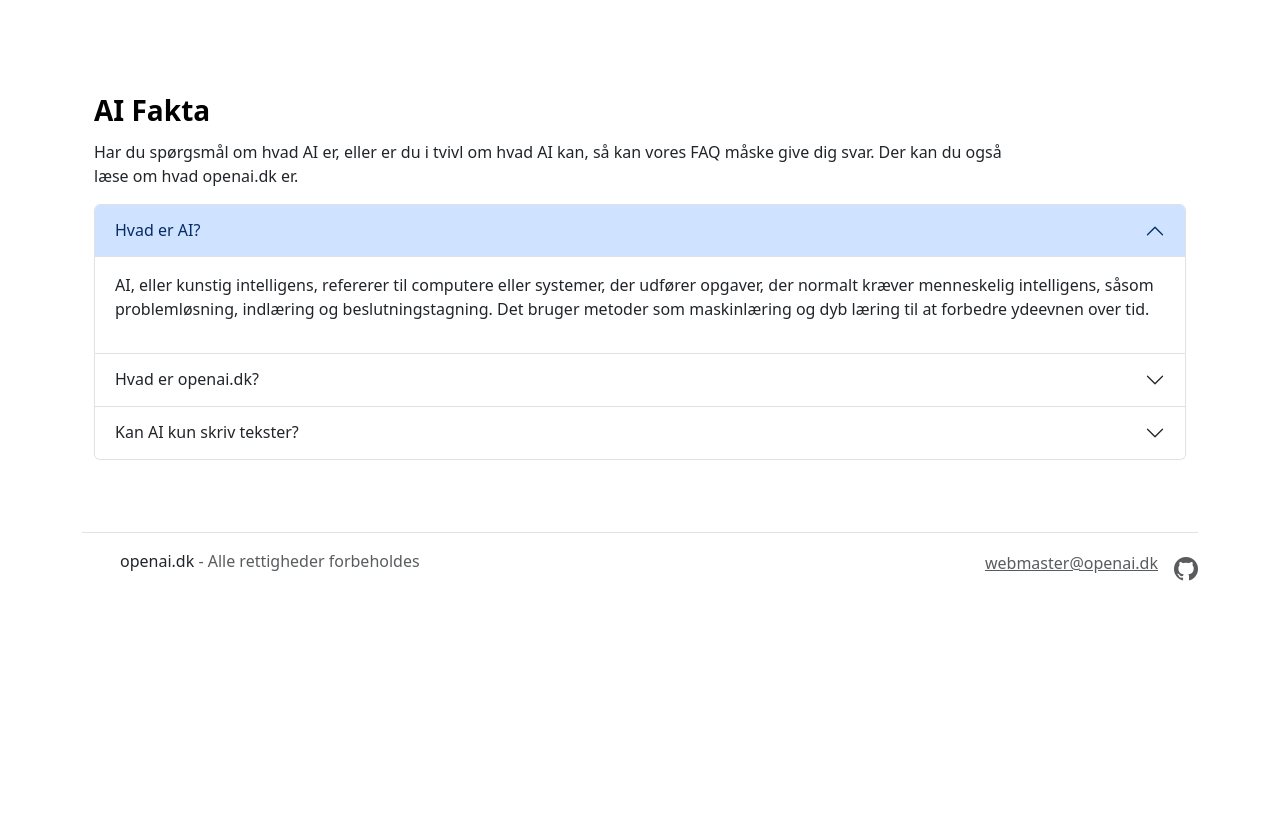
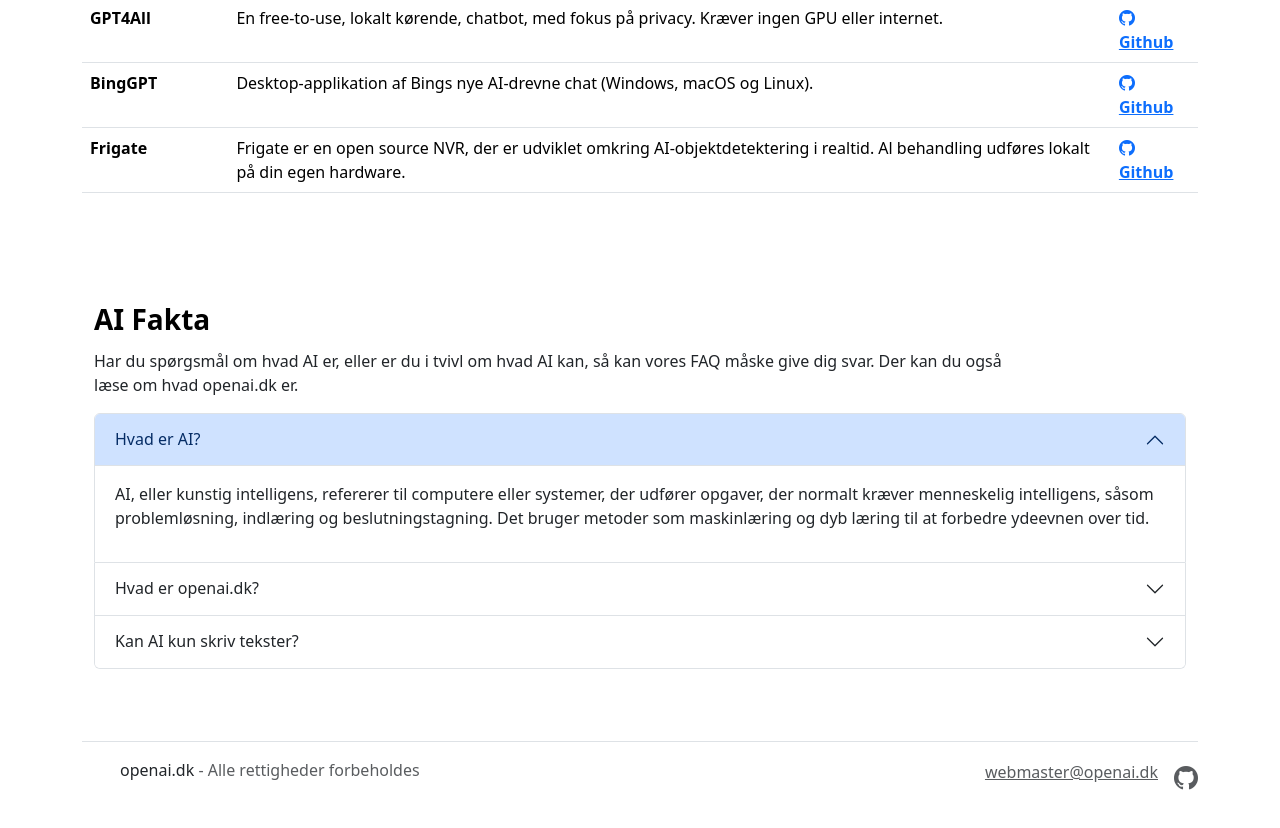
Before and after one commit to victorpahuus/openai.dk, a plain HTML site: page index.html in a window 1280 px wide. Shown: the part 1120-1948 px from the top of the page. Before the commit the page ends 1749 px from the top, so only its background shows below. Drawn offline with nearby package versions, Linux system fonts and the light colour scheme.

Commit message:
Added Frigate

```diff
--- a/index.html
+++ b/index.html
@@ -95,6 +95,12 @@
               <td ><a class="fw-bold" href="https://github.com/dice2o/BingGPT"><i class="bi bi-github mr-2"></i> Github</a></td>
 
             </tr>
+            <tr>
+              <th scope="row">Frigate</th>
+              <td>Frigate er en open source NVR, der er udviklet omkring AI-objektdetektering i realtid. Al behandling udføres lokalt på din egen hardware.</td>
+              <td ><a class="fw-bold" href="https://github.com/blakeblackshear/frigate"><i class="bi bi-github mr-2"></i> Github</a></td>
+
+            </tr>
           </tbody>
                 </table>
       </div>
```
